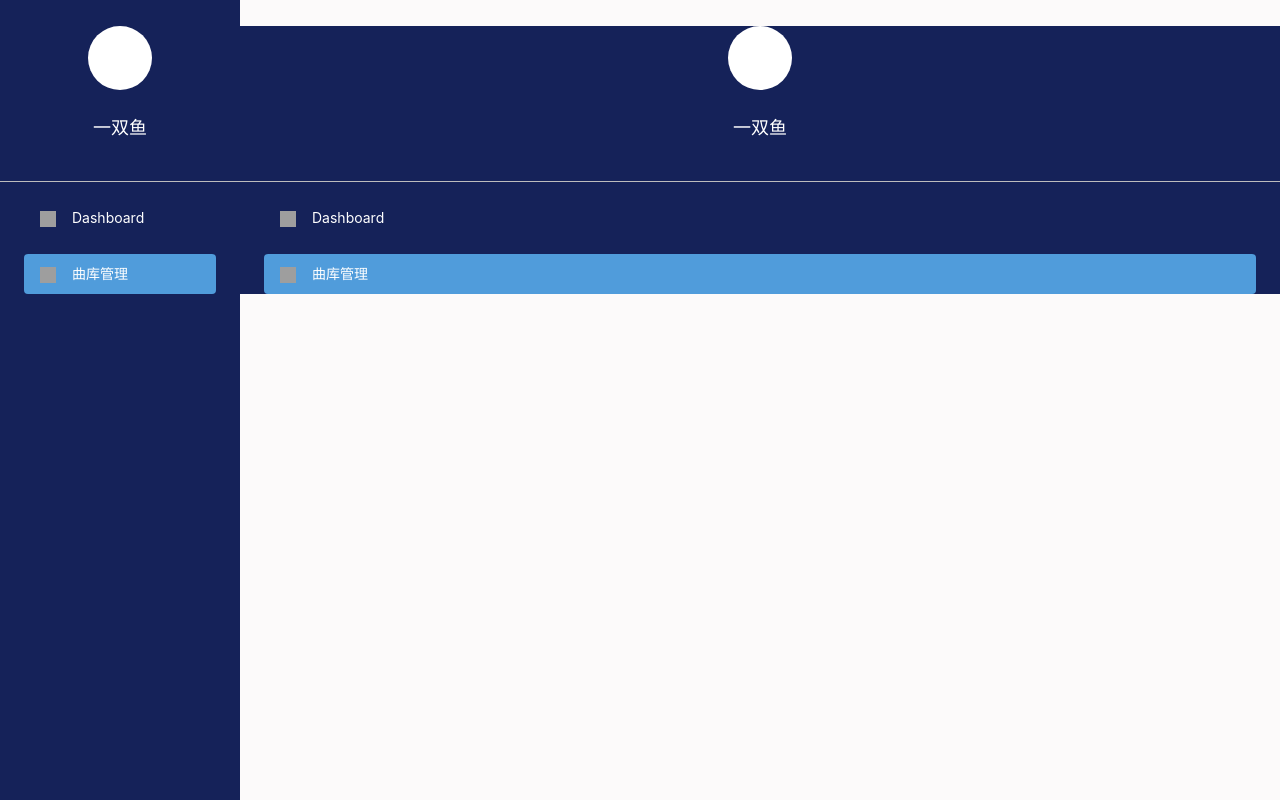
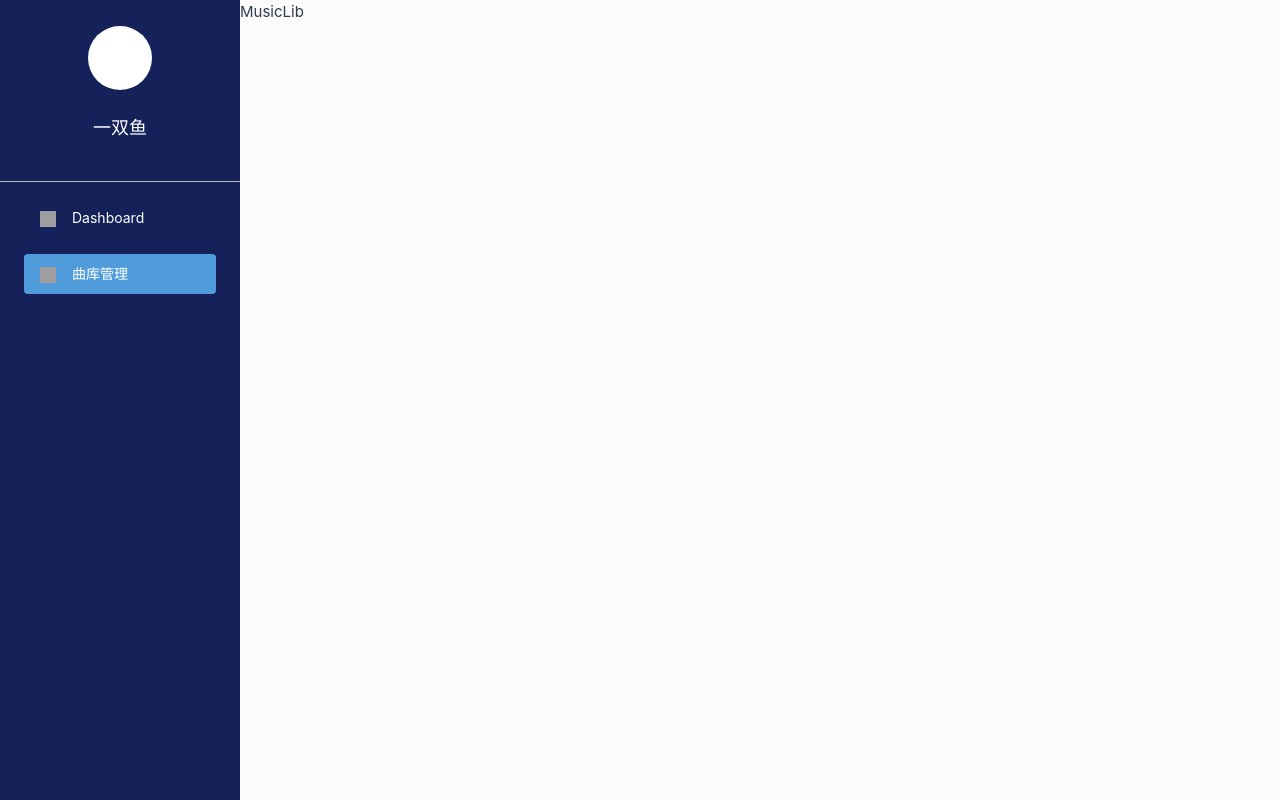
Before and after one commit to fengtianyu-yolo/lemon_music, a Vue app in the folder Web/lemon_music_web/: page /music_lib in a window 1280 px wide. Built offline with nearby package versions, Linux system fonts and the light colour scheme; grey boxes are pictures that could not be loaded.

Commit message:
feat(web): 初始化Dashboard页面和MusicLib页面并注册到路由

```diff
--- a/Web/lemon_music_web/src/views/dashboard/DashboardView.vue
+++ b/Web/lemon_music_web/src/views/dashboard/DashboardView.vue
@@ -0,0 +1,5 @@
+<template>
+    <div class="content">
+
+    </div>
+</template>
--- a/Web/lemon_music_web/src/views/dashboard/MusicLibView.vue
+++ b/Web/lemon_music_web/src/views/dashboard/MusicLibView.vue
@@ -0,0 +1,5 @@
+<template>
+    <div>
+        MusicLib
+    </div>
+</template>
```
Also changed, not shown: Web/lemon_music_web/src/router/index.js (+4 -3 lines).
